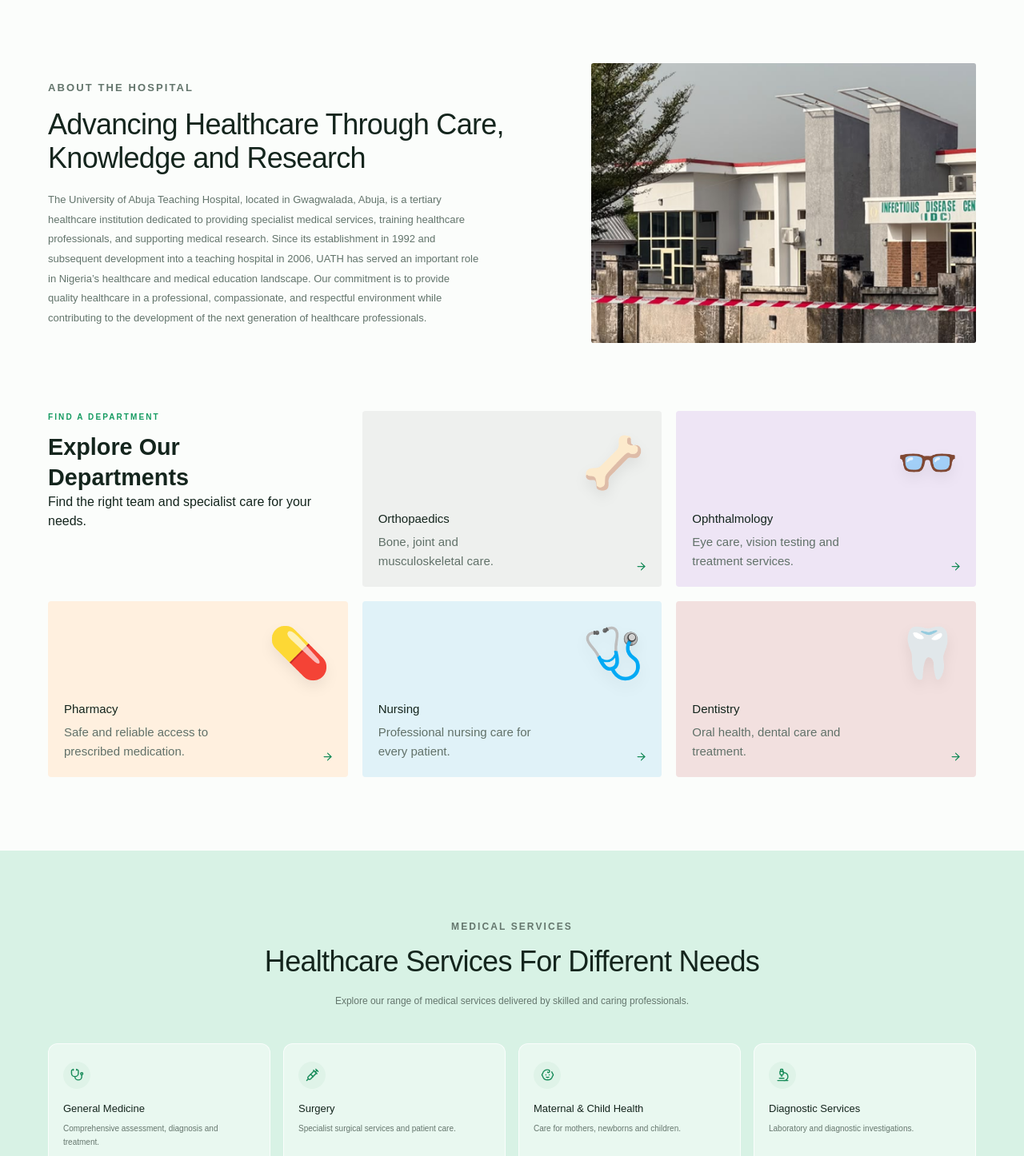
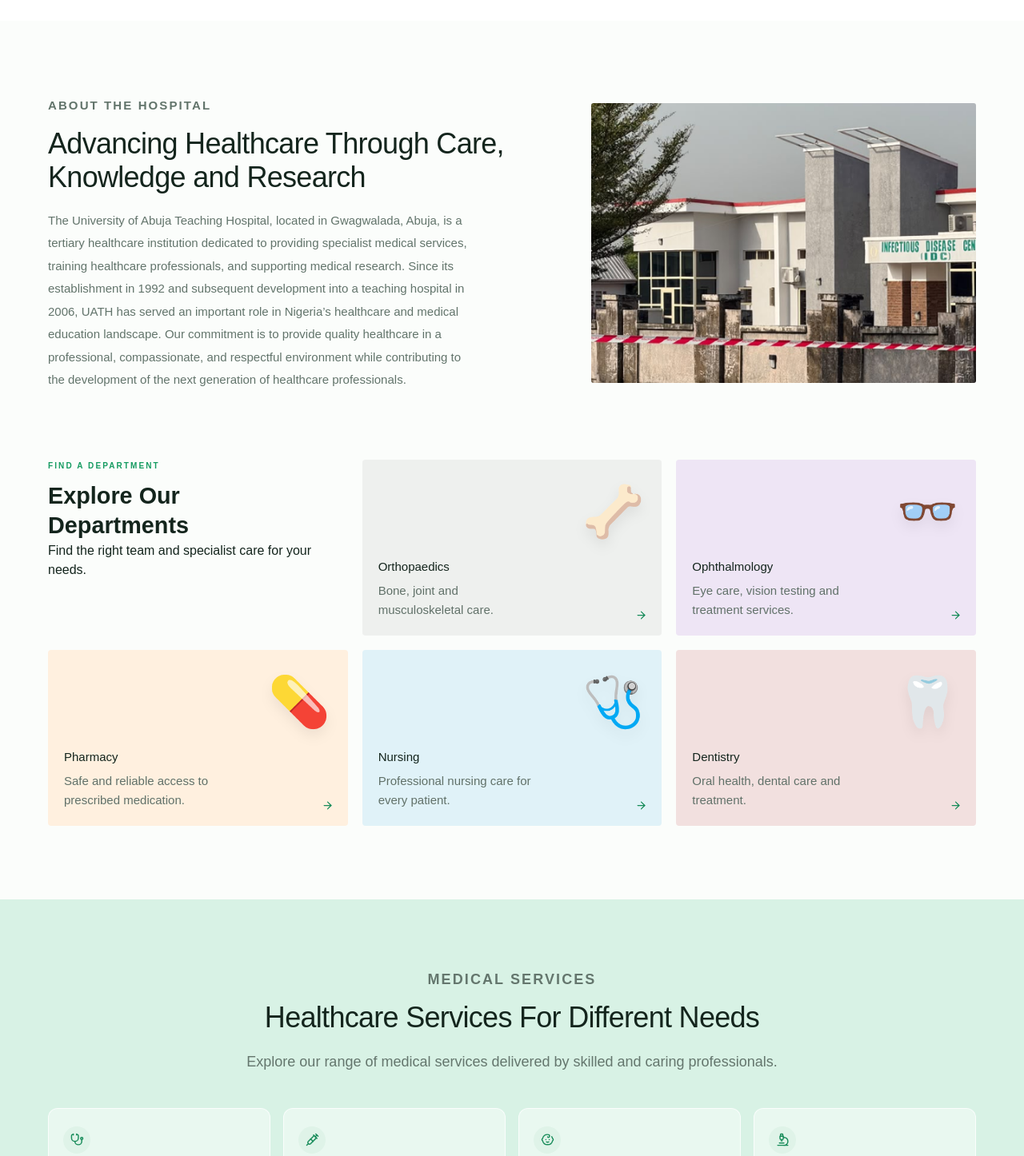
Before and after one commit to wesbabie/uathweb, a Next.js app: page / in a window 1280 px wide. Shown: the part 824-2270 px from the top of the page at 80% size. Built offline with nearby package versions, Linux system fonts and the light colour scheme; a web font is replaced by a local one.

Commit message:
font correction

```diff
--- a/app/globals.css
+++ b/app/globals.css
@@ -175,7 +175,7 @@ a {
 .hero-copy {
   max-width: 590px;
   margin: 17px auto 26px;
-  font-size: 13px;
+  font-size: 18px;
   line-height: 1.8;
   color: #e7f4eb;
 }
@@ -245,9 +245,9 @@ a {
 .stat small {
   display: block;
   text-transform: uppercase;
-  letter-spacing: 0.7px;
+  letter-spacing: 0.5px;
   color: #738078;
-  font-size: 9px;
+  font-size: 11px;
   margin-top: 4px;
 }
 .section {
@@ -275,7 +275,7 @@ a {
 .portal-copy p,
 .news-heading > p,
 .contact-grid > div > p {
-  font-size: 13px;
+  font-size: 15px;
   line-height: 1.9;
   color: var(--muted);
   max-width: 540px;
@@ -400,7 +400,7 @@ a {
   text-align: center;
 }
 .section-heading p {
-  font-size: 12px;
+  font-size: 18px;
   color: #64766d;
   line-height: 1.7;
 }
@@ -428,11 +428,12 @@ a {
   height: 34px;
 }
 .service-card h3 {
-  font-size: 13px;
+  font-size: 15px;
+  font-weight: 600;
   margin: 15px 0 7px;
 }
 .service-card p {
-  font-size: 10px;
+  font-size: 12px;
   line-height: 1.7;
   color: #65766d;
   margin: 0;
```
